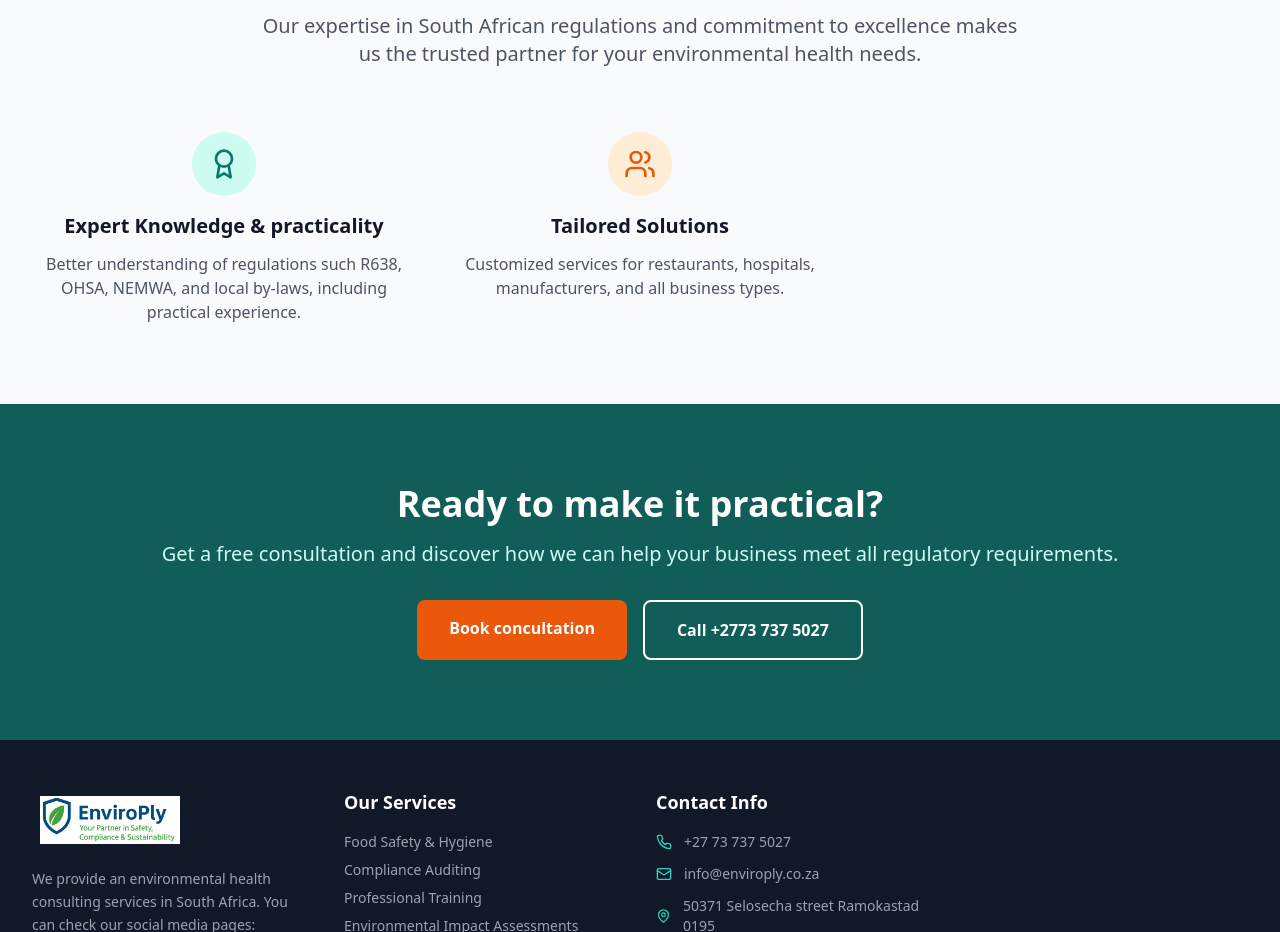
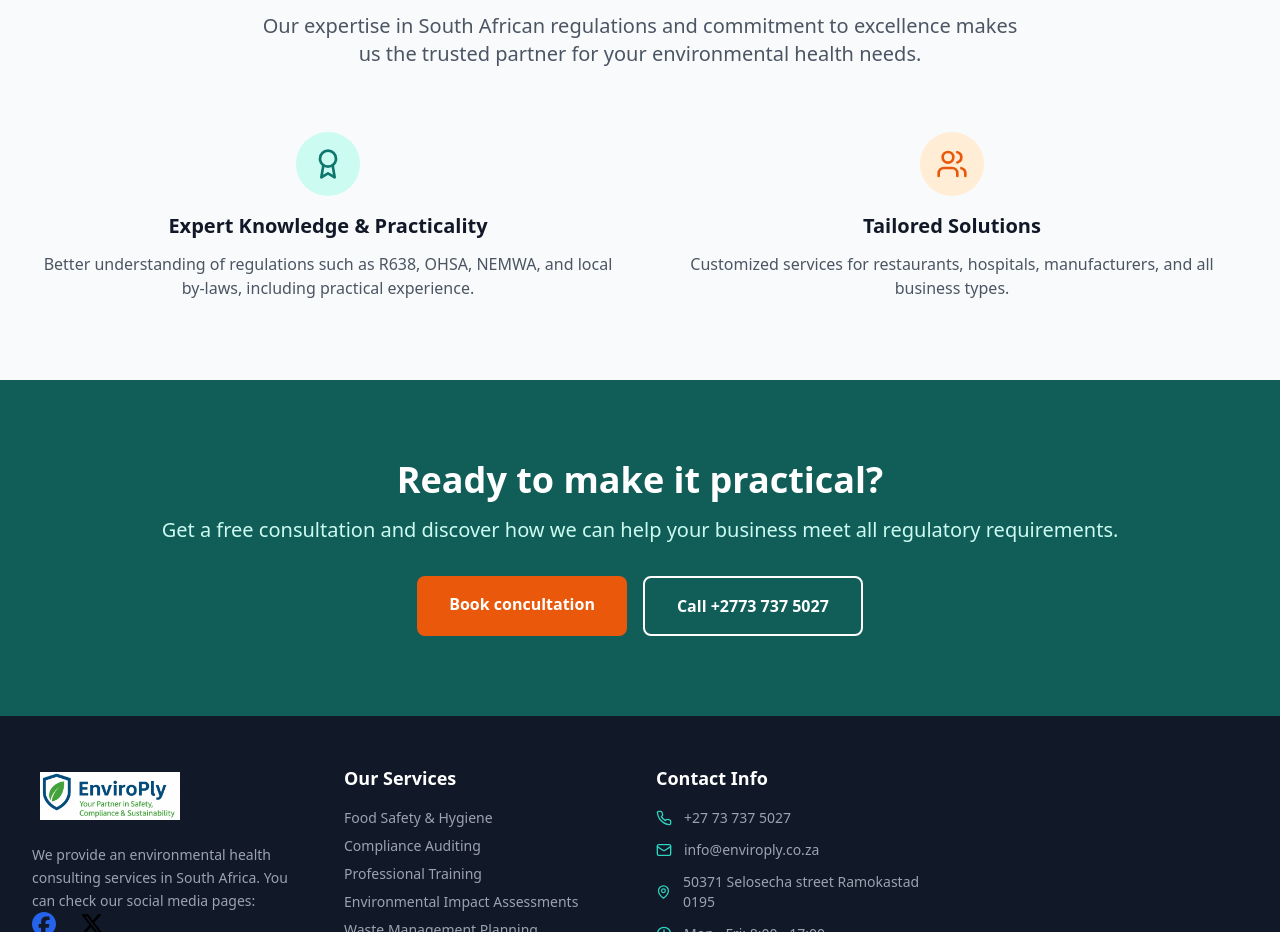
Before and after one commit to justic3044/enviroply, a React (Vite) app: page / in a window 1280 px wide. Shown: the part 2126-3058 px from the top of the page. Built offline with nearby package versions, Linux system fonts and the light colour scheme.

Commit message:
Update HomePage.tsx

```diff
--- a/src/pages/HomePage.tsx
+++ b/src/pages/HomePage.tsx
@@ -113,8 +113,8 @@ const HomePage = () => {
         </div>
       </section>
 
-      {/* Why Choose Us Section */}
-      <section className="py-20 bg-gray-50">
+    {/* Why Choose Us Section */}
+    <section className="py-20 bg-gray-50">
         <div className="container mx-auto px-4 sm:px-6 lg:px-8">
           <div className="text-center mb-16">
             <h2 className="text-3xl lg:text-4xl font-bold text-gray-900 mb-4">
@@ -125,14 +125,14 @@ const HomePage = () => {
             </p>
           </div>
 
-          <div className="grid grid-cols-1 md:grid-cols-3 gap-8">
+          <div className="grid grid-cols-1 md:grid-cols-2 gap-8"> {/* Changed to md:grid-cols-2 */}
             <div className="text-center">
               <div className="bg-teal-100 w-16 h-16 rounded-full flex items-center justify-center mx-auto mb-4">
                 <Award className="h-8 w-8 text-teal-700" />
               </div>
-              <h3 className="text-xl font-bold text-gray-900 mb-3">Expert Knowledge & practicality</h3>
+              <h3 className="text-xl font-bold text-gray-900 mb-3">Expert Knowledge & Practicality</h3>
               <p className="text-gray-600">
-                Better understanding of regulations such R638, OHSA, NEMWA, and local by-laws, including practical experience.
+                Better understanding of regulations such as R638, OHSA, NEMWA, and local by-laws, including practical experience.
               </p>
             </div>
             <div className="text-center">
@@ -144,10 +144,10 @@ const HomePage = () => {
                 Customized services for restaurants, hospitals, manufacturers, and all business types.
               </p>
             </div>
+            {/* Add more columns as necessary */}
           </div>
         </div>
       </section>
-
 
       {/* CTA Section */}
       <section className="py-20 bg-teal-800 text-white">
```
